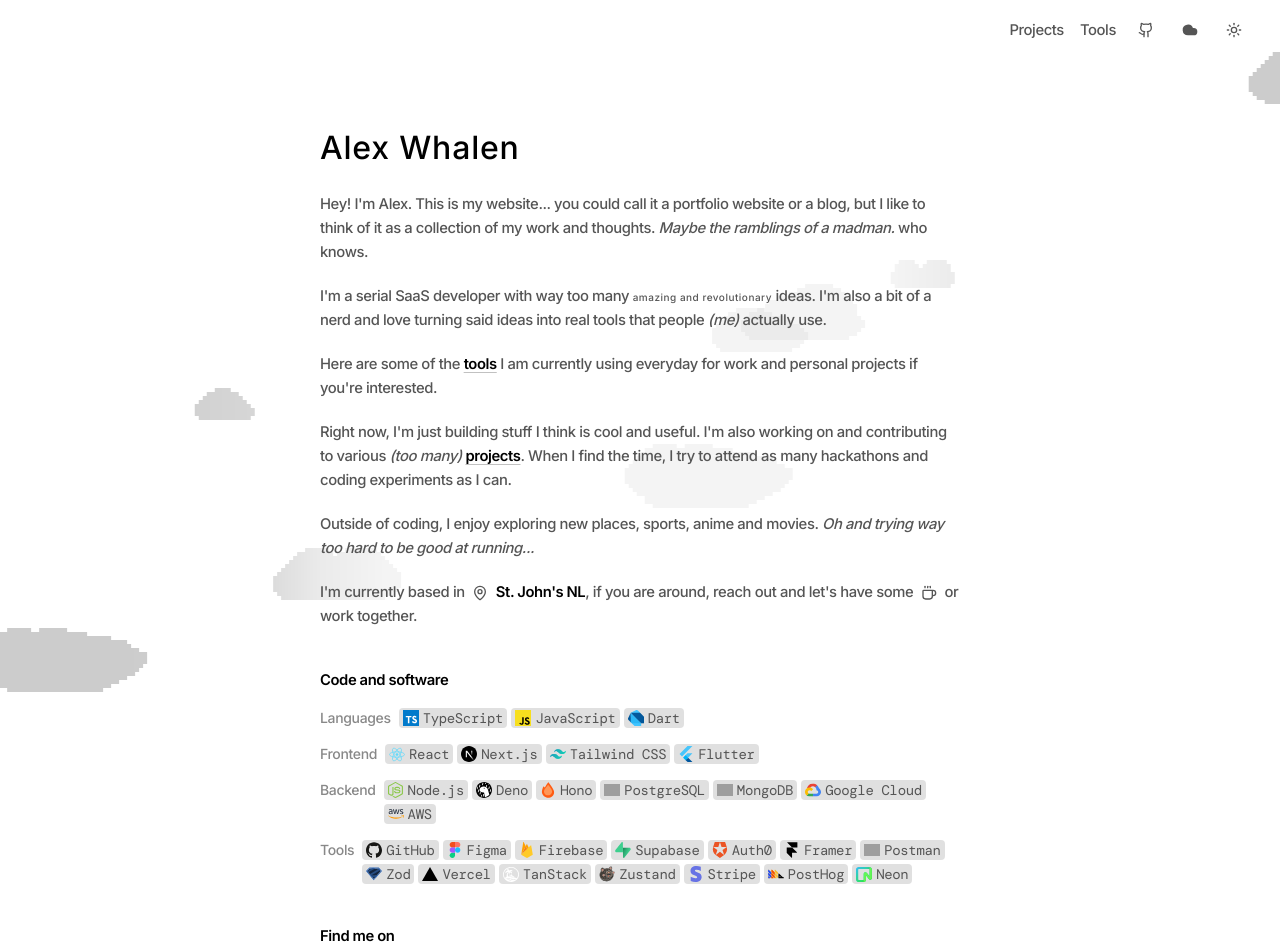
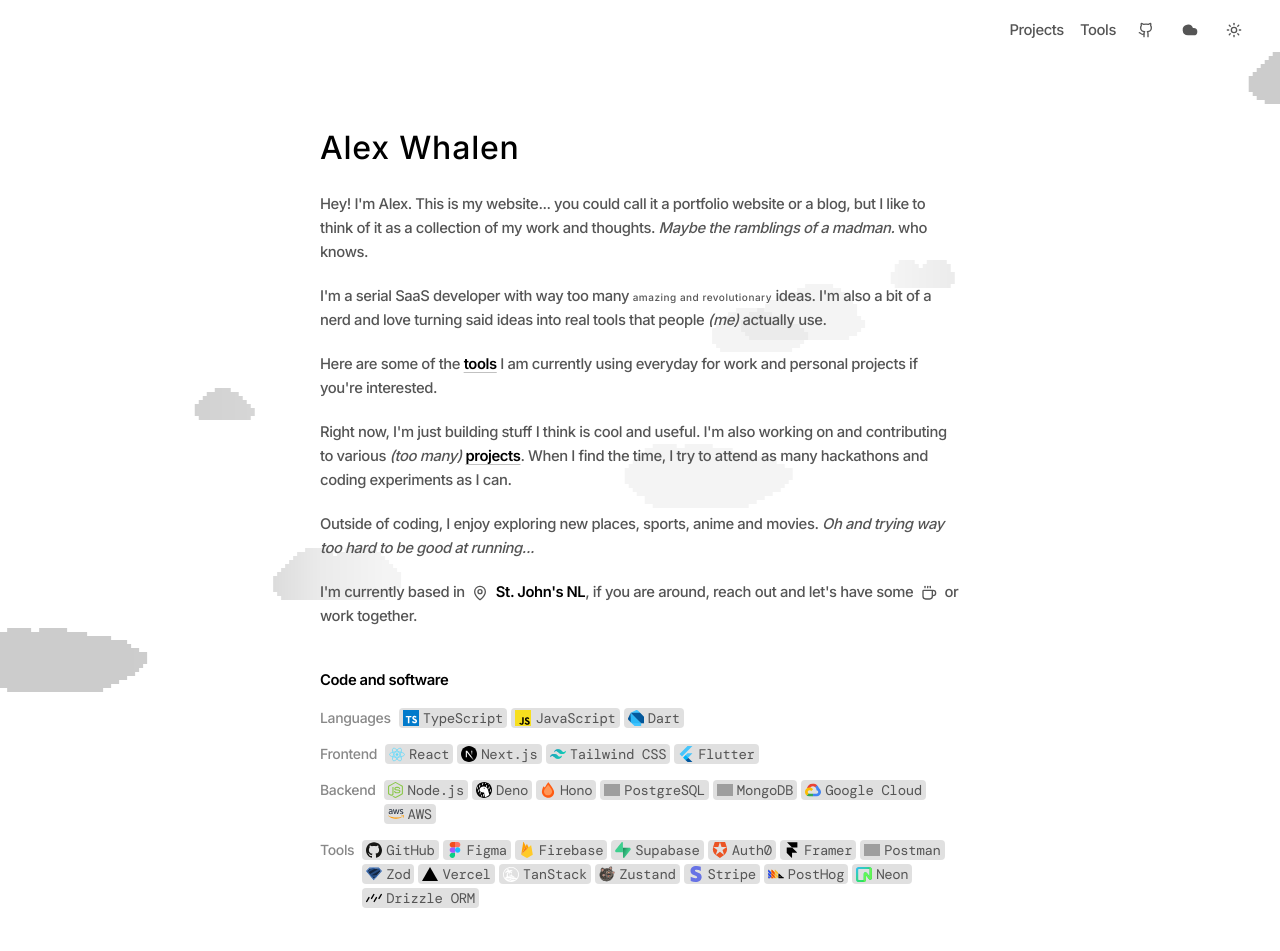
Before and after one commit to Awhalen1999/portfolio, a Next.js app: page / in a window 1280 px wide. Shown: the top 951 px of the page. Built offline with nearby package versions, Linux system fonts and the light colour scheme; grey boxes are pictures that could not be loaded; a web font is replaced by a local one.

Commit message:
add tech icon

```diff
--- a/app/page.tsx
+++ b/app/page.tsx
@@ -490,6 +490,20 @@ export default function AboutPage() {
             >
               Neon
             </Chip>
+            <Chip
+              href="https://orm.drizzle.team/"
+              icon={
+                <Image
+                  src="/tech-icons/drizzle.svg"
+                  alt="Drizzle"
+                  width={16}
+                  height={16}
+                  className="h-full w-full object-contain"
+                />
+              }
+            >
+              Drizzle ORM
+            </Chip>
           </div>
         </div>
       </div>
```
Also changed, not shown: public/tech-icons/drizzle.svg (added).
